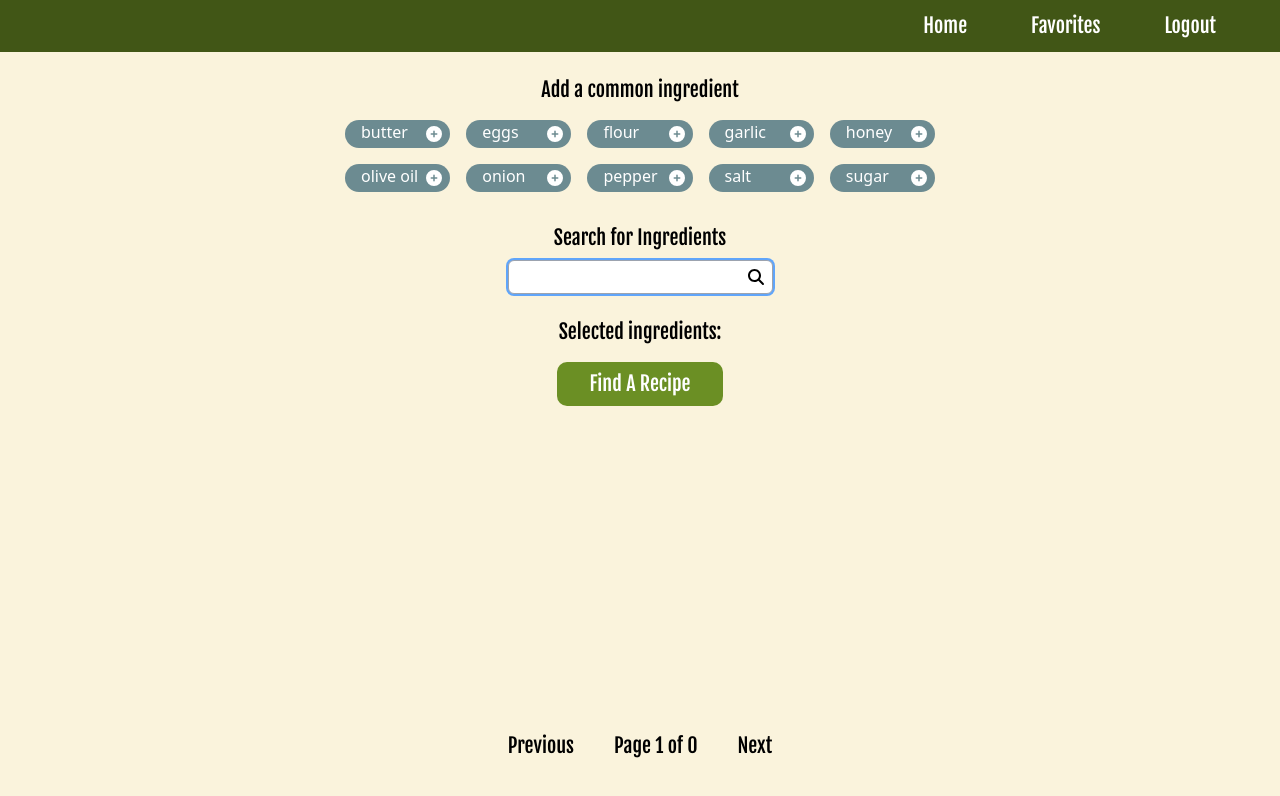
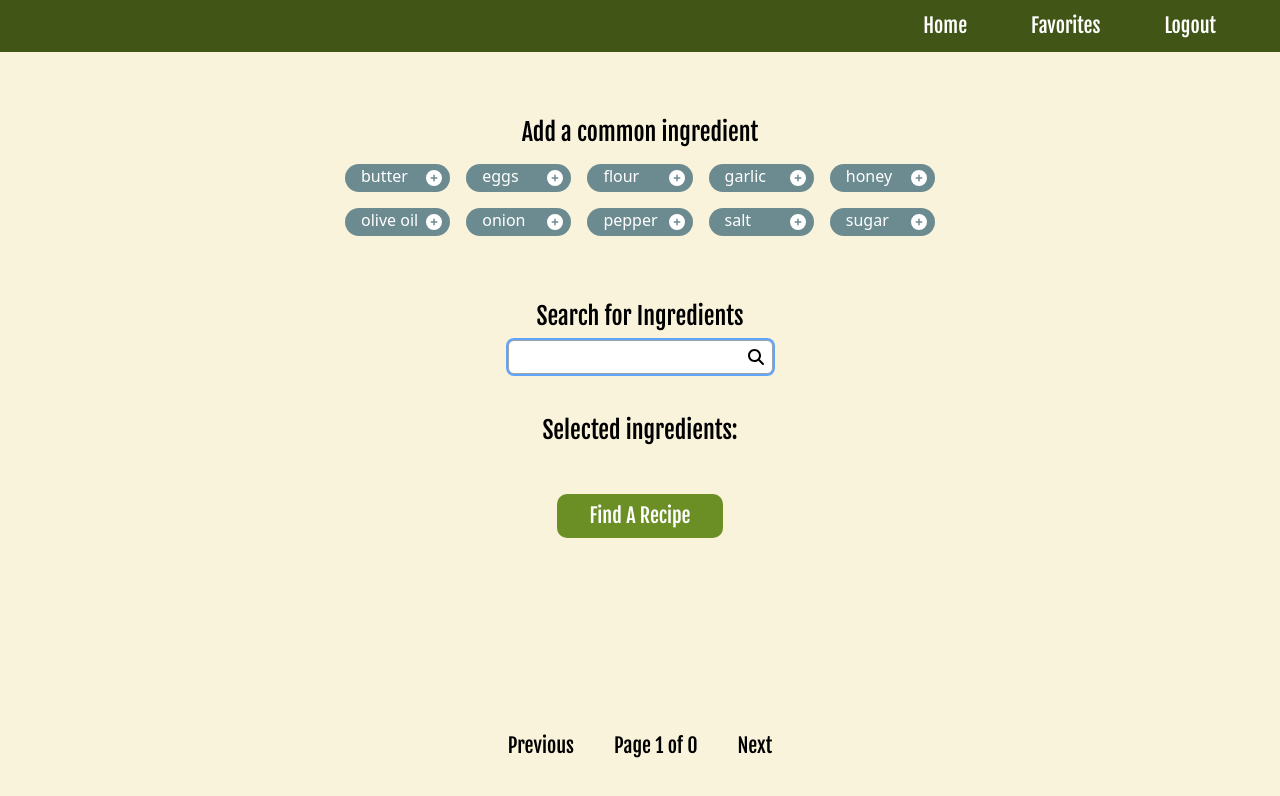
Before and after one commit to Code-the-Dream-School/hh-team5-front, a React (Vite) app: page /FindARecipe in a window 1280 px wide. Shown: the top 796 px of the page. Built offline with nearby package versions, Linux system fonts and the light colour scheme.

Commit message:
Update spacing of elements and text size

```diff
--- a/src/components/SearchPage/CommonIngredients.jsx
+++ b/src/components/SearchPage/CommonIngredients.jsx
@@ -3,8 +3,8 @@ import AddCommonIngredient from "./AddCommonIngredient";
 
 const CommonIngredients = ({commonIngredients, handleAddCommonIngredient}) => {
   return (
-    <div className="flex flex-col items-center">
-      <h2 className="font-heading text-black text-xl w-full text-center m-2">Add a common ingredient</h2>
+    <div className="flex flex-col items-center mt-10">
+      <h2 className="font-heading text-black text-2xl w-full text-center m-2">Add a common ingredient</h2>
       <ul className="grid grid-cols-5 grid-rows-2 max-w-4xl">
         {commonIngredients.map((ingredient) => (
           <AddCommonIngredient
--- a/src/components/SearchPage/RecipeSearch.jsx
+++ b/src/components/SearchPage/RecipeSearch.jsx
@@ -33,7 +33,7 @@ const RecipeSearch = ({ commonIngredients, handleAddIngredient, selectedIngredie
 
   return (
     <form className="flex flex-col items-center mt-4" onSubmit={handleSearch}>
-      <label className="font-heading text-black text-xl text-center m-2">Search for Ingredients</label>
+      <label className="font-heading text-black text-2xl text-center m-2 mt-10">Search for Ingredients</label>
       <span className="flex flex-row px-2 justify-evenly bg-white focus-within:ring-2 focus-within:ring-blue-400 rounded-md focus-within:shadow-s focus-within:shadow-blue-400 border-gray-400 border-[0.5px]">
         <input
           className="py-1 border-none focus:ring-0 outline-none rounded-l-md"
--- a/src/components/SearchPage/SearchList.jsx
+++ b/src/components/SearchPage/SearchList.jsx
@@ -41,7 +41,7 @@ const SearchList = ({ selectedIngredients }) => {
 
   return (
     <>
-      <button className="font-heading rounded-[10px] bg-green text-white text-xl p-2 px-8 mt-4" onClick={handleRecipeSearch}>Find A Recipe</button>
+      <button className="font-heading rounded-[10px] bg-green text-white text-xl p-2 px-8 mt-10" onClick={handleRecipeSearch}>Find A Recipe</button>
       <RecipeList recipes={matchRecipes} />
     </>
   )
--- a/src/components/SearchPage/SelectedIngredientsList.jsx
+++ b/src/components/SearchPage/SelectedIngredientsList.jsx
@@ -7,7 +7,7 @@ const removeButton = <FontAwesomeIcon icon={faTrashCan} />
 const SelectedIngredientsList = ({selectedIngredients, handleRemoveIngredient, handleClearAllIngredients}) => {
   return (
     <div className="flex flex-col">
-      <p className="font-heading text-black text-xl text-center mt-6">Selected ingredients:</p>
+      <p className="font-heading text-black text-2xl text-center m-2 mt-10">Selected ingredients:</p>
       <ul className="flex flex-row">
         {selectedIngredients.map((ingredient) => (
           <li key={ingredient.id} className="flex flex-row max-w-52 rounded-[30px] min-w-[102.67px] justify-between bg-teal text-white px-2 m-2">
```
